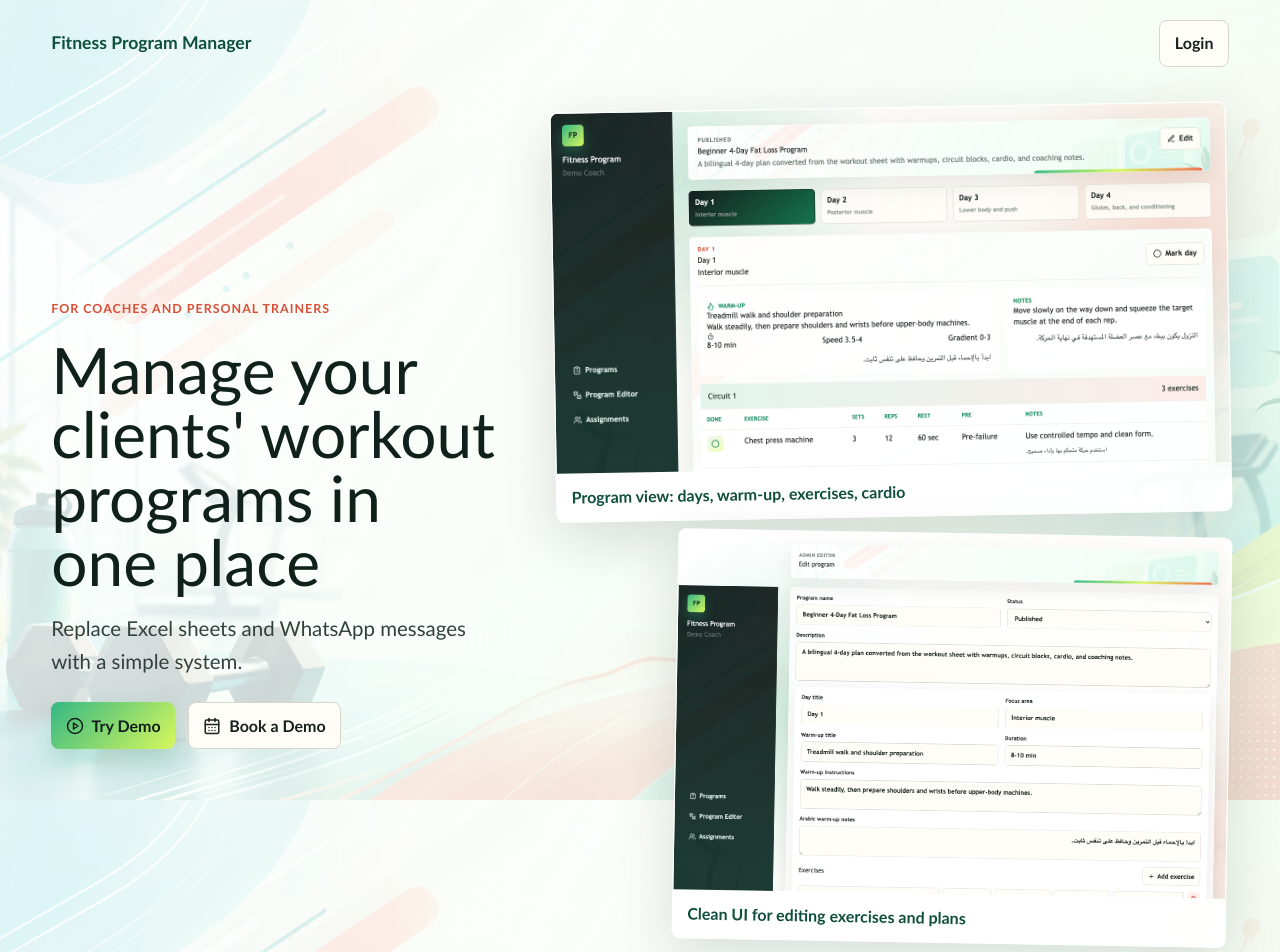
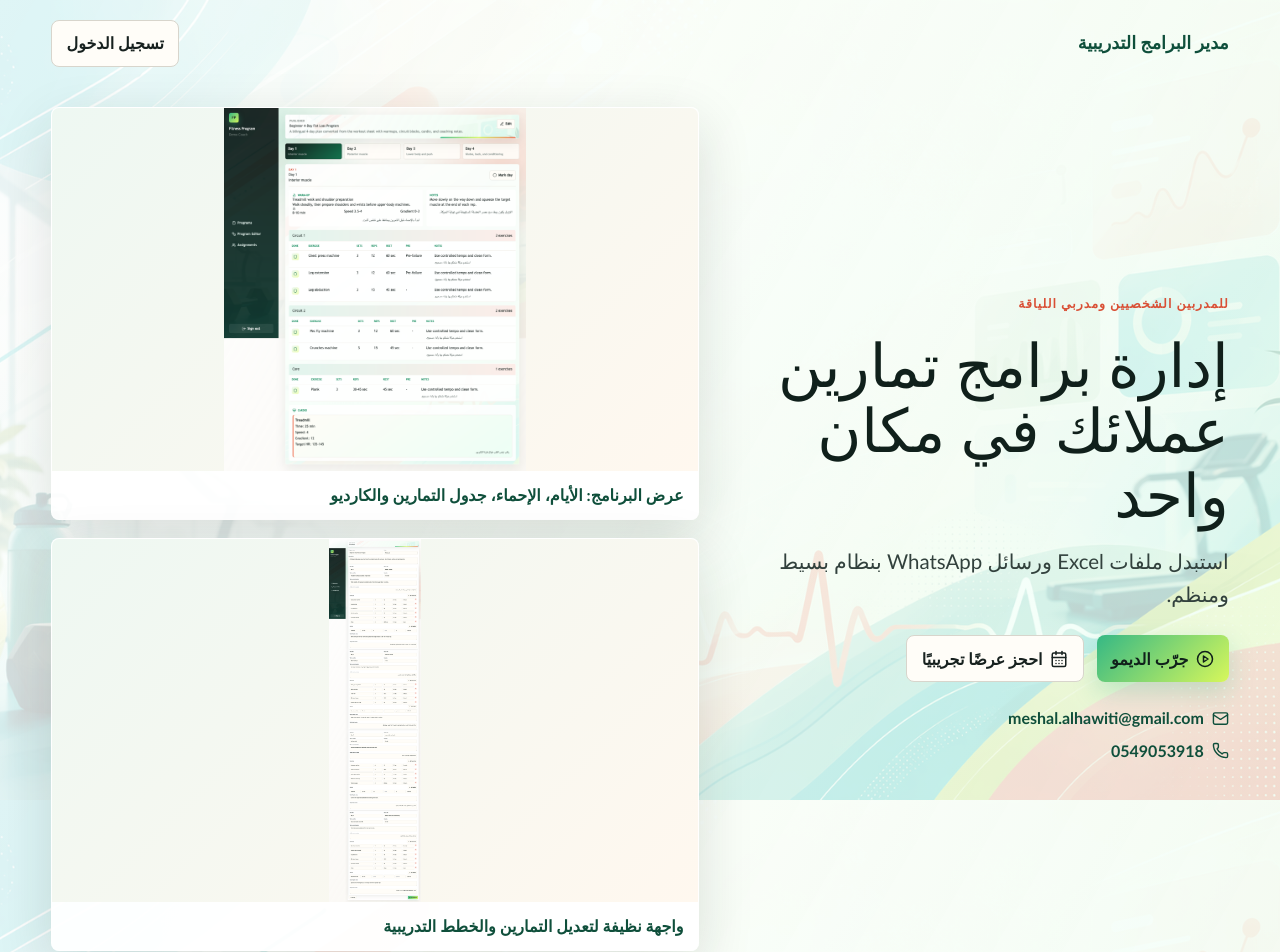
Before and after one commit to meshal199/Fitness-app, a React (Vite) app in the folder client/: page / in a window 1280 px wide. Shown: the top 952 px of the page. Built offline with nearby package versions, Linux system fonts and the light colour scheme; no server answers.

Commit message:
Localize landing page to Arabic

```diff
--- a/client/src/pages/Landing.jsx
+++ b/client/src/pages/Landing.jsx
@@ -1,5 +1,5 @@
 import React, { useState } from "react";
-import { CalendarDays, MessageCircle, PlayCircle } from "lucide-react";
+import { CalendarDays, Mail, MessageCircle, Phone, PlayCircle } from "lucide-react";
 import { Link, useNavigate } from "react-router-dom";
 import programView from "../assets/landing-program-view.png";
 import editorView from "../assets/landing-editor-view.png";
@@ -18,44 +18,52 @@ export default function Landing() {
       await login("coach@example.com", "password123");
       navigate("/app");
     } catch {
-      setError("Demo login is not ready yet. Seed the hosted database, then try again.");
+      setError("الديمو غير جاهز الآن. تأكد من إضافة بيانات التجربة ثم حاول مرة أخرى.");
     } finally {
       setLoading(false);
     }
   }
 
   return (
-    <main className="landing-page">
+    <main className="landing-page" dir="rtl">
       <nav className="landing-nav">
-        <div className="landing-brand">Fitness Program Manager</div>
-        <Link className="secondary-button" to="/login">Login</Link>
+        <div className="landing-brand">مدير البرامج التدريبية</div>
+        <Link className="secondary-button" to="/login">تسجيل الدخول</Link>
       </nav>
 
       <section className="landing-hero">
         <div className="landing-copy">
-          <p className="eyebrow">For coaches and personal trainers</p>
-          <h1>Manage your clients&apos; workout programs in one place</h1>
-          <p>Replace Excel sheets and WhatsApp messages with a simple system.</p>
+          <p className="eyebrow">للمدربين الشخصيين ومدربي اللياقة</p>
+          <h1>إدارة برامج تمارين عملائك في مكان واحد</h1>
+          <p>استبدل ملفات Excel ورسائل WhatsApp بنظام بسيط ومنظم.</p>
 
           <div className="landing-actions">
             <button className="primary-button" onClick={tryDemo} disabled={loading}>
-              <PlayCircle size={18} /> {loading ? "Opening..." : "Try Demo"}
+              <PlayCircle size={18} /> {loading ? "جاري فتح الديمو..." : "جرّب الديمو"}
             </button>
-            <a className="secondary-button" href="mailto:coach@example.com?subject=Book%20a%20Demo">
-              <CalendarDays size={18} /> Book a Demo
+            <a className="secondary-button" href="mailto:meshal.alhawiti@gmail.com?subject=Book%20a%20Demo&body=Hello%20Meshal,%20I%20would%20like%20to%20book%20a%20demo.">
+              <CalendarDays size={18} /> احجز عرضًا تجريبيًا
             </a>
           </div>
           {error && <div className="error-box">{error}</div>}
+          <div className="landing-contact">
+            <a href="mailto:meshal.alhawiti@gmail.com">
+              <Mail size={17} /> meshal.alhawiti@gmail.com
+            </a>
+            <a href="tel:0549053918">
+              <Phone size={17} /> 0549053918
+            </a>
+          </div>
         </div>
 
         <div className="landing-screenshots">
           <figure>
-            <img src={programView} alt="Program view with Day 1 and Day 2 tabs and exercise table" />
-            <figcaption>Program view: days, warm-up, exercises, cardio</figcaption>
+            <img src={programView} alt="واجهة البرنامج مع أيام التدريب وجدول التمارين" />
+            <figcaption>عرض البرنامج: الأيام، الإحماء، جدول التمارين والكارديو</figcaption>
           </figure>
           <figure>
-            <img src={editorView} alt="Clean workout program editor screen" />
-            <figcaption>Clean UI for editing exercises and plans</figcaption>
+            <img src={editorView} alt="واجهة تعديل برنامج التدريب" />
+            <figcaption>واجهة نظيفة لتعديل التمارين والخطط التدريبية</figcaption>
           </figure>
         </div>
       </section>
@@ -63,15 +71,15 @@ export default function Landing() {
       <section className="landing-points">
         <div>
           <MessageCircle size={20} />
-          <span>No more scattered WhatsApp instructions</span>
+          <span>لا مزيد من تعليمات WhatsApp المتفرقة</span>
         </div>
         <div>
           <CalendarDays size={20} />
-          <span>Day-by-day plans for every client</span>
+          <span>خطة تدريب يومية واضحة لكل عميل</span>
         </div>
         <div>
           <PlayCircle size={20} />
-          <span>Demo data ready for coaches to test</span>
+          <span>ديمو جاهز للتجربة من المدربين</span>
         </div>
       </section>
     </main>
--- a/client/src/styles/app.css
+++ b/client/src/styles/app.css
@@ -561,6 +561,7 @@ body {
     background:
       linear-gradient(120deg, rgba(255, 255, 255, 0.86), rgba(237, 255, 245, 0.76)),
       url("../assets/fitness-bg.png") center/cover fixed;
+    text-align: right;
   }
 
   .landing-nav {
@@ -582,7 +583,7 @@ body {
     max-width: 1180px;
     margin: 0 auto;
     display: grid;
-    grid-template-columns: minmax(320px, 0.8fr) minmax(420px, 1.2fr);
+    grid-template-columns: minmax(320px, 0.85fr) minmax(420px, 1.15fr);
     align-items: center;
     gap: clamp(1.5rem, 4vw, 4rem);
   }
@@ -595,8 +596,8 @@ body {
   .landing-copy h1 {
     margin: 0;
     color: #10201b;
-    font-size: clamp(2.4rem, 5vw, 4.9rem);
-    line-height: 1;
+    font-size: clamp(2.3rem, 4.7vw, 4.6rem);
+    line-height: 1.08;
     letter-spacing: 0;
   }
 
@@ -614,9 +615,24 @@ body {
     margin-top: 0.4rem;
   }
 
+  .landing-contact {
+    display: grid;
+    gap: 0.55rem;
+    margin-top: 0.35rem;
+  }
+
+  .landing-contact a {
+    display: inline-flex;
+    align-items: center;
+    gap: 0.5rem;
+    color: #0f4f3b;
+    font-weight: 900;
+    text-decoration: none;
+  }
+
   .landing-screenshots {
     display: grid;
-    gap: 1rem;
+    gap: 1.1rem;
   }
 
   .landing-screenshots figure {
@@ -629,21 +645,23 @@ body {
   }
 
   .landing-screenshots figure:first-child {
-    transform: rotate(-1deg);
+    transform: none;
   }
 
   .landing-screenshots figure:last-child {
-    width: 82%;
-    justify-self: end;
-    transform: rotate(1deg);
+    width: 100%;
+    justify-self: stretch;
+    transform: none;
   }
 
   .landing-screenshots img {
     display: block;
     width: 100%;
-    height: clamp(220px, 30vw, 360px);
-    object-fit: cover;
+    aspect-ratio: 16 / 9;
+    height: auto;
+    object-fit: contain;
     object-position: top;
+    background: linear-gradient(135deg, #eef8f2, #fff8ef);
   }
 
   .landing-screenshots figcaption {
```
